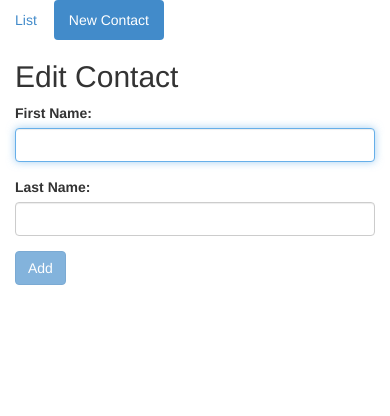
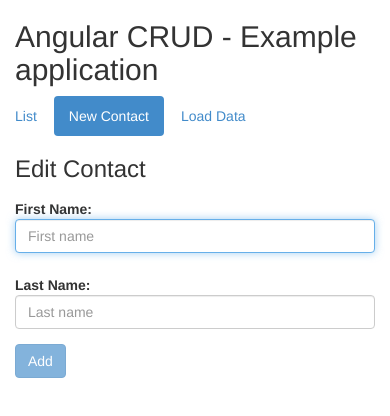
Before and after one commit to rungsan/AngularCRUD-MongoDB, a website: page app/index.html at #/new in a window 390 px wide. Drawn offline with Linux system fonts and the light colour scheme.

Commit message:
Make edit form responsive. Add source comments.

```diff
--- a/app/index.html
+++ b/app/index.html
@@ -18,15 +18,18 @@
 
 <body>
    <div class="container">
+      <header>
+         <h2>Angular CRUD - Example application</h2>
 
          <nav class="row">
-         <!-- Note use of Bootstrap navigation via "pills" -->
+            <!-- Bootstrap navigation via "pills" -->
             <ul class="nav nav-pills">
                <li id="menu-list">    <a href="/#/">List</a></li>
                <li id="menu-new">     <a href="/#/new">New Contact</a></li>
-            <!--<li id="menu-loaddata"><a href="/#/loaddata">Load Data</a></li>-->
+               <li id="menu-loaddata"><a href="/#/load">Load Data</a></li>
             </ul>
          </nav>
+      </header>
 
       <div butterbar>Loading...</div>  <!-- Note use of a loading display - from O'Reilly Angular book -->
 
--- a/app/js/controllers.js
+++ b/app/js/controllers.js
@@ -24,9 +24,10 @@
          templateUrl: "/views/edit.html"
       })
 
-//      .when("/loaddata", {
-//         controller: "LoadDataCtrl"
-//      })
+      .when("/load", {
+         controller: "LoadDataCtrl",
+         templateUrl: "/views/list.html" // Why is templateUrl necessary? When removed this route doesn't work!
+      })
 
       .otherwise({
          redirectTo: "/"
@@ -65,6 +66,20 @@
 
    $scope.edit = function () {
       $location.path("/edit/" + $scope.contact._id);
+   };
+
+   $scope.remove = function () {
+      $http.delete("contacts/" + $scope.contact._id)
+         .success(function (data, status, headers, config) {
+            $scope.contact = data;
+            $location.path("/");
+         })
+         .error(function (data, status, headers, config) {
+          // called asynchronously if an error occurs or server returns response with an error status.
+         });
+
+//       Contact.delete(contact._id); // Should also be able to do it this way if Contact is injected
+      $location.path("/");
    };
 
    $("#menu-list").removeClass("active");
@@ -138,7 +153,9 @@
 
 /*
  * Controller for reinitializing the database
- app.controller("LoadDataCtrl", function ($scope, $location, $http) {
+ */
+
+app.controller("LoadDataCtrl", function ($scope, $location, $http) {
    console.log("Made it to LoadDataCtrl");
 
    $http.post("flintstones/")
@@ -154,4 +171,3 @@
    $("#menu-list").addClass("active");
    $("#menu-new").removeClass("active");
 });
-*/
--- a/app/views/edit.html
+++ b/app/views/edit.html
@@ -1,30 +1,42 @@
-<h2>Edit Contact</h2>
+<h3>Edit Contact</h3>
 
-<form name="contactForm" ng-submit="save()">
+<!-- This is a responsive form. At small sizes the label will stack above its control -->
+<form name="contactForm" class="form-horizontal" role="form" ng-submit="save()">
 
    <!-- First Name -->
    <div class="form-group">
       <!-- control-label: Bootstrap includes validation styles for error, warning, and success states on form controls. -->
-      <label class="control-label" for="firstname">First Name:</label>
-      <!-- Note focus and required -->
-      <input type="text" ng-model="contact.firstname" class="form-control" id="firstname" focus required>
+      <label for="firstname" class="control-label col-md-2">First Name:</label>
+
+      <div class="col-md-10">                                                                                  <!-- Note focus and required -->
+         <input type="text" id="firstname" ng-model="contact.firstname" class="form-control col-md-10" placeholder="First name" focus required>
+      </div>
    </div>
 
    <!-- Last Name -->
    <div class="form-group">
-      <label class="control-label" for="lastname">Last Name:</label>
-      <input type="text" ng-model="contact.lastname" class="form-control" id="lastname" required>
+      <label for="lastname" class="control-label col-md-2">Last Name:</label>
+      <div class="col-md-10">
+         <input type="text" id="lastname" ng-model="contact.lastname" class="form-control col-md-10" placeholder="Last name" required>
+      </div>
    </div>
 
    <div>
+      <!-- ng-disabled="contactForm.$invalid" disables the button if the form isn't valid. Required
+           fields with no valid will cause the form to be in an invalid state -->
+
+      <!-- ng-show="contact._id" is so this button will only display when updating not when
+           adding. When adding there will not be a contact._id value -->
       <span ng-show="contact._id">
          <button class="btn btn-primary" ng-disabled="contactForm.$invalid">Save</button>
       </span>
 
+      <!-- Show this button when contact._id is blank. This happens when adding. -->
       <span ng-hide="contact._id">
          <button class="btn btn-primary" ng-disabled="contactForm.$invalid">Add</button>
       </span>
 
+      <!-- Show this button when contact._id is blank. This happens when adding. -->
       <button class="btn" type="button" ng-click="remove()" ng-show="contact._id">Delete</button>
    </div>
 </form>
```
Also changed, not shown: app/views/list.html (+1 -0 lines), app/views/view.html (+5 -8 lines). Lines whose indentation alone changed are shown as unchanged.
